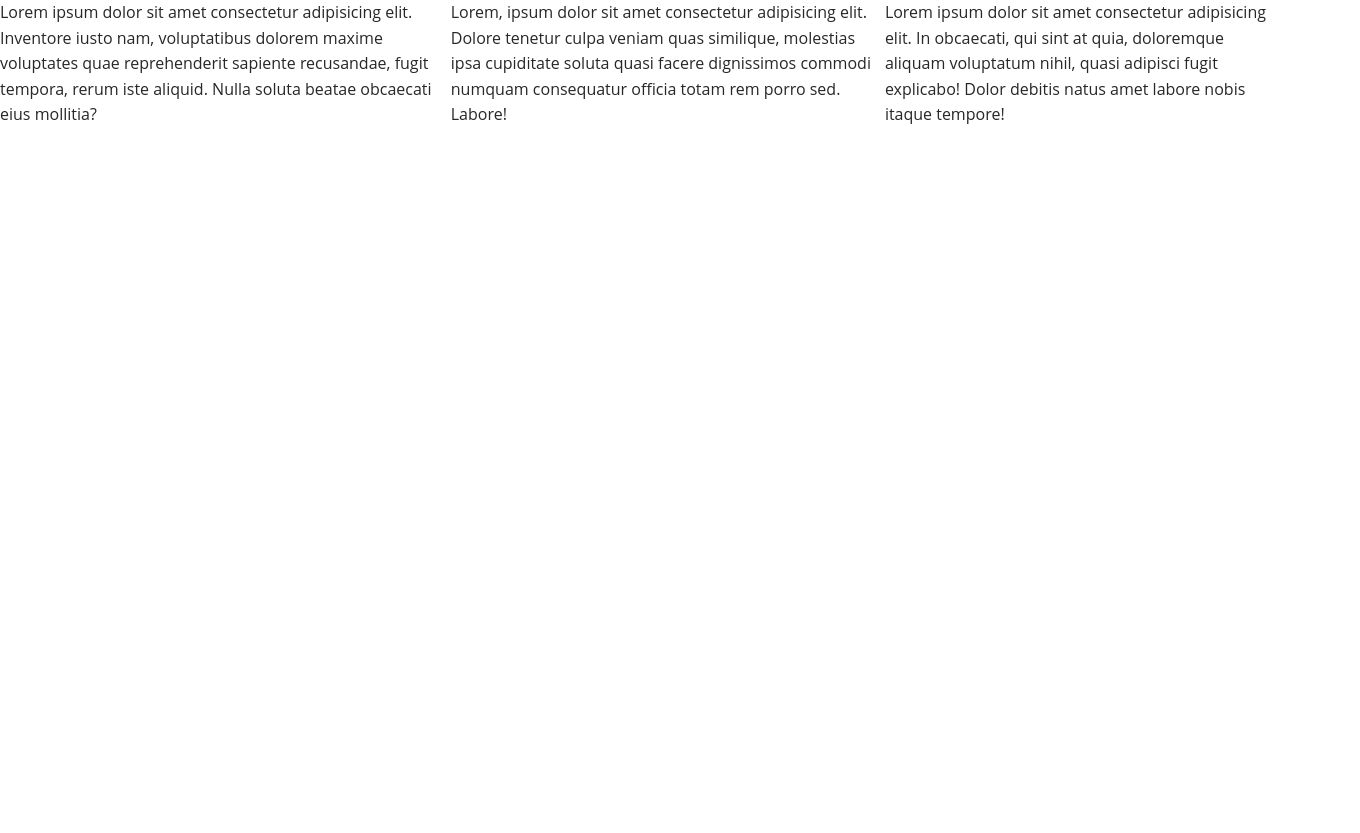
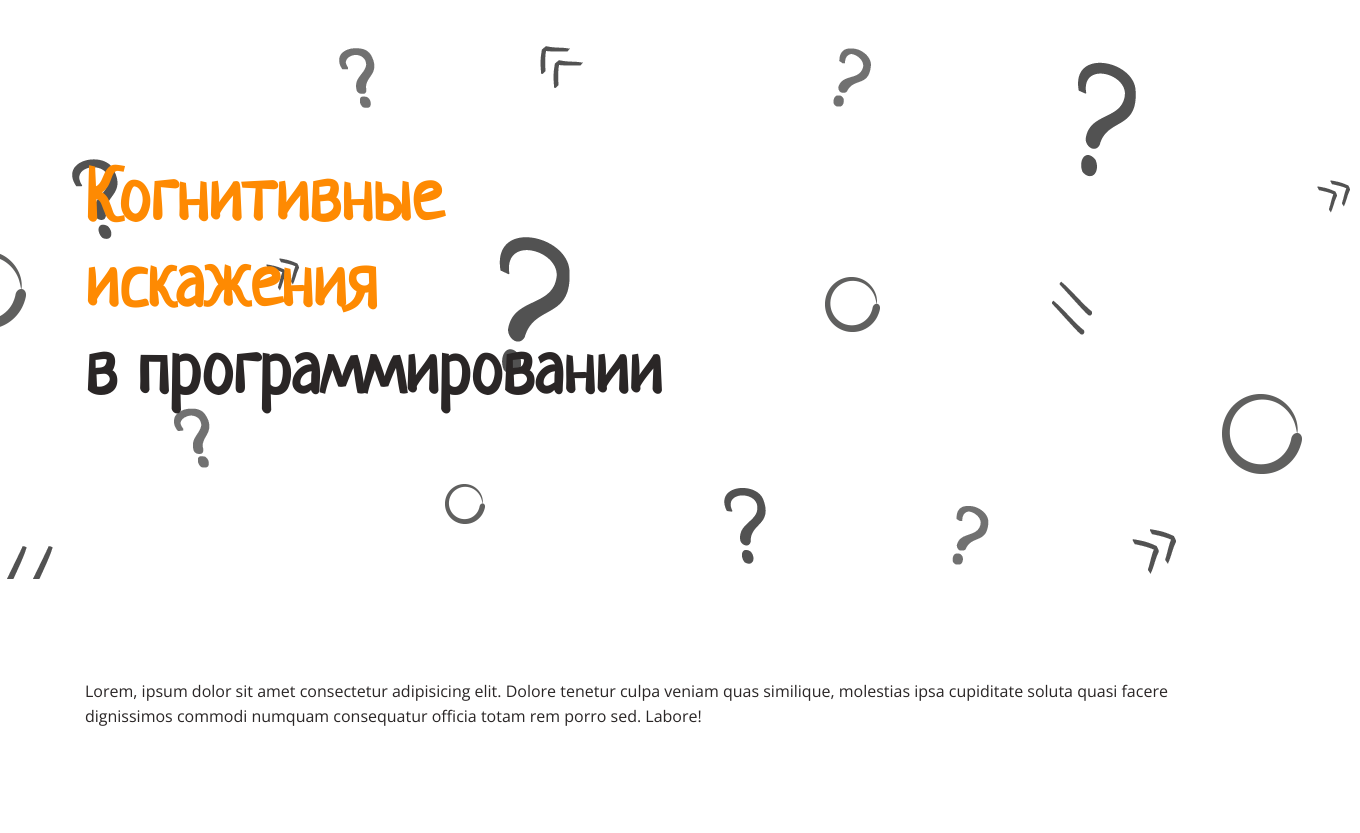
Before and after one commit to deputatov/layout-designer-project-lvl1, a website: page src/index.html in a window 1280 px wide. Shown: the top 833 px of the page, 1360 px wide, since content can reach past the window. Before the commit the page ends 800 px from the top, so only its background shows below. Drawn offline with Linux system fonts and the light colour scheme.

Commit message:
Add styles and layout

```diff
--- a/src/index.html
+++ b/src/index.html
@@ -5,15 +5,19 @@
     <meta name="viewport" content="width=device-width, initial-scale=1.0" />
     <meta http-equiv="X-UA-Compatible" content="ie=edge" />
     <title>Когнитивные искажения deputatovn</title>
-
     <link rel="stylesheet" href="styles/style.css" />
   </head>
   <body>
     <header>
-      Lorem ipsum dolor sit amet consectetur adipisicing elit. Inventore iusto
-      nam, voluptatibus dolorem maxime voluptates quae reprehenderit sapiente
-      recusandae, fugit tempora, rerum iste aliquid. Nulla soluta beatae
-      obcaecati eius mollitia?
+      <div class="container d-flex justify-center">
+        <section>
+          <h1>
+            <span class="highlight">Когнитивные</span><br>
+            <span class="highlight">искажения</span><br>
+            в программировании
+          </h1>
+        </section>
+      </div>
     </header>
     <main>
       <section class="section">
--- a/src/styles/style.css
+++ b/src/styles/style.css
@@ -9,22 +9,24 @@
   --translucent-dark: #908d8b;
   --brown: #b09a81;
   --blue: #1085c5;
+  --background-url: url("../../assets/images/background.png");
 }
 
 @font-face {
   font-weight: 400;
   font-family: Neucha;
-  src: url("../fonts/Neucha-Regular.ttf") format("ttf");
+  src: url("../../assets/fonts/Neucha-Regular.ttf");
 }
 
 @font-face {
   font-weight: 400;
   font-family: "Open Sans";
-  src: url("../fonts/OpenSans-Regular.ttf") format("ttf");
+  src: url("../../assets/fonts/OpenSans-Regular.ttf");
 }
 
 body {
   display: flex;
+  flex-direction: column;
   align-items: center;
   justify-content: center;
   margin: 0;
@@ -38,16 +40,19 @@ body {
 h1 {
   font-size: 72px;
   font-family: Neucha, sans-serif;
+  line-height: 1.2em;
 }
 
 h2 {
   font-size: 60px;
   font-family: Neucha, sans-serif;
+  line-height: 1.2em;
 }
 
 h3 {
   font-size: 34px;
   font-family: Neucha, sans-serif;
+  line-height: 1.2em;
 }
 
 .d-flex {
@@ -55,6 +60,26 @@ h3 {
 }
 
 .container {
+  position: relative;
+
+  width: 1440px;
+  overflow: hidden;
+}
+
+.container::before {
+  position: absolute;
+
+  z-index: -1;
+
+  background-repeat: no-repeat;
+  background-size: cover;
+
+  opacity: 0.9;
+
+  content: var(--background-url);
+}
+
+section {
   width: 1110px;
   padding: 100px 0;
 }
@@ -63,6 +88,15 @@ h3 {
   display: flex;
 }
 
+.col-2 > * {
+  width: 50%;
+  padding: 0 30px;
+}
+
 .justify-center {
   justify-content: center;
 }
+
+.highlight {
+  color: var(--main);
+}
```
